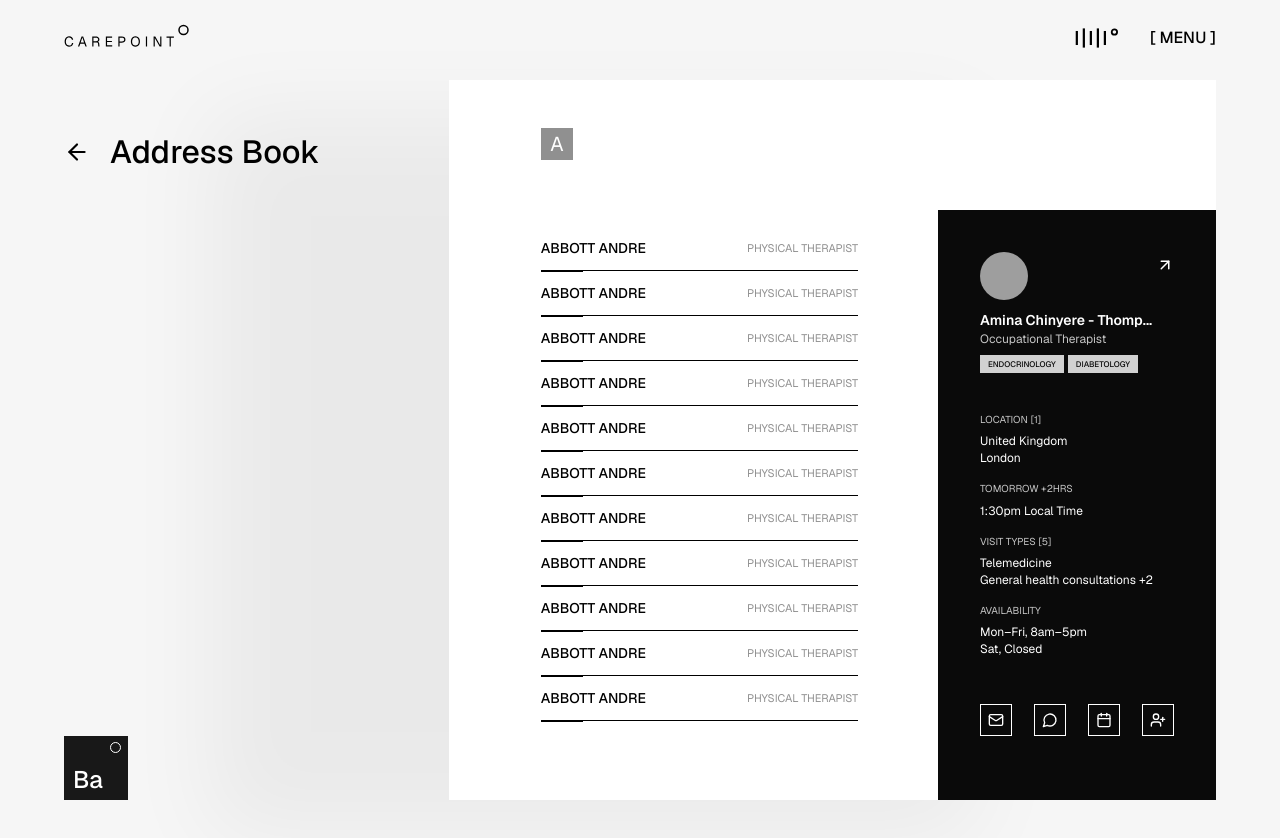
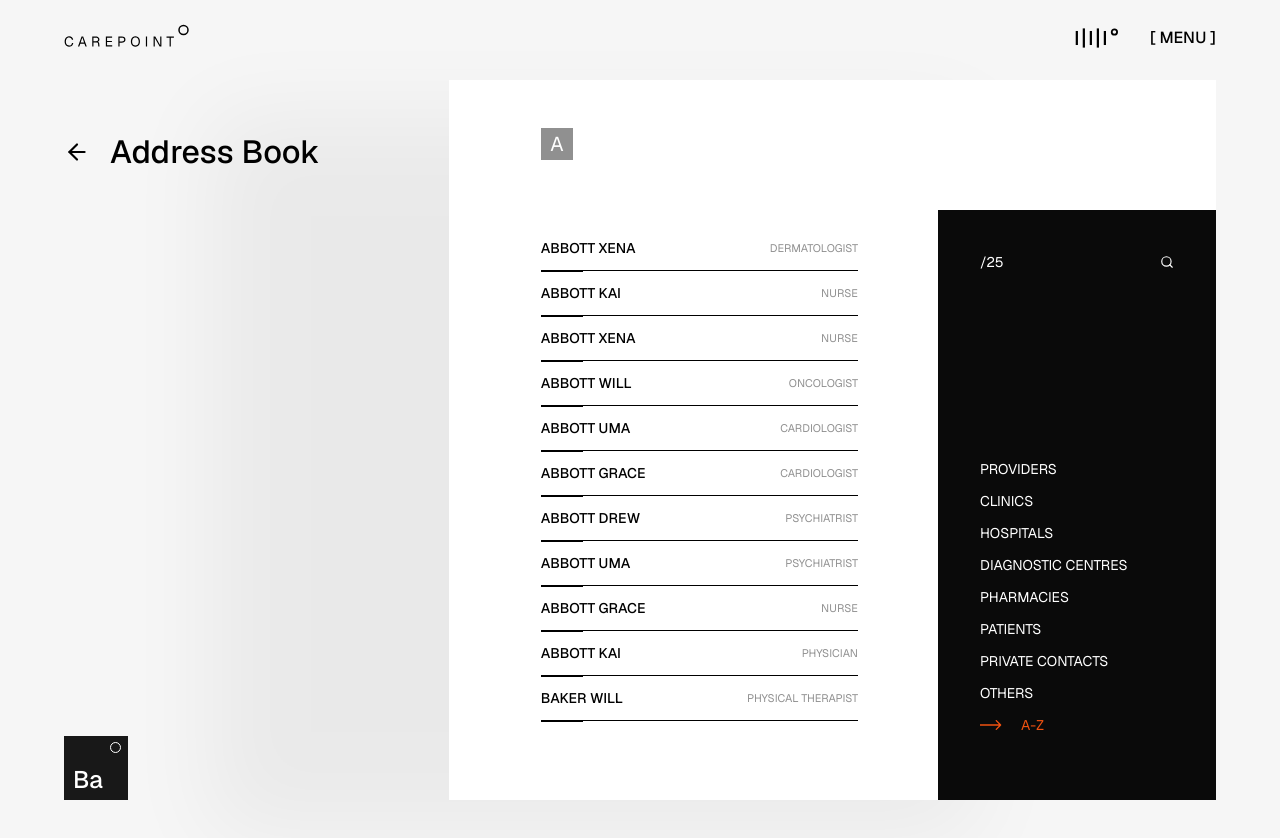
Before and after one commit to mosco98/neo-explore, a Next.js app: page /address-book in a window 1280 px wide. Built offline with nearby package versions, Linux system fonts and the light colour scheme; grey boxes are pictures that could not be loaded.

Commit message:
added hover effect

```diff
--- a/src/components/address-book.tsx
+++ b/src/components/address-book.tsx
@@ -14,6 +14,9 @@ import { AnimatePresence, motion } from "motion/react";
 import Image from "next/image";
 import { useState } from "react";
 import AddProfessionalNetwork from "./add-professional-network";
+import ContactList from "./contacts-list";
+
+export type DetailType = { name: string; role: string };
 
 const ALPHA_NUMERIC = [
   "a",
@@ -45,13 +48,16 @@ const ALPHA_NUMERIC = [
   "0-9"
 ];
 
-const contacts = Array.from({ length: 20 });
-
 const AddressBook = () => {
   const [isAddOpen, setIsAddOpen] = useState(false);
-  const [activeScreen, setActiveScreen] = useState<
-    "default" | "keypad" | "details"
-  >("details");
+  const [activeScreen, setActiveScreen] = useState<"default" | "keypad">(
+    "default"
+  );
+  const [activeLetter, setActiveLetter] = useState("");
+
+  const [selectedDetails, setSelectedDetails] = useState<
+    DetailType | undefined
+  >(undefined);
 
   if (isAddOpen) {
     return (
@@ -65,8 +71,8 @@ const AddressBook = () => {
   return (
     <div className="flex flex-1 gap-20 pl-[92px] pt-12">
       <div className="flex-1 pb-[64px]">
-        <div className="size-8 text-[20px] bg-[#909090] flex items-center justify-center text-white">
-          A
+        <div className="size-8 text-[20px] bg-[#909090] flex items-center justify-center text-white uppercase">
+          {activeLetter}
         </div>
 
         <AnimatePresence>
@@ -78,23 +84,10 @@ const AddressBook = () => {
               transition={{ delay: 0.5 }}
               className="mt-[66px] sm:max-h-[510px] 2xl:max-h-[900px] overflow-y-auto"
             >
-              {contacts.map((_item, i) => (
-                <div
-                  key={i}
-                  role="button"
-                  className="py-3 uppercase flex items-center justify-between border-b relative cursor-pointer hover:bg-[#90909005] transition group"
-                >
-                  <p className="text-sm font-medium font-mono group-hover:text-[#F05211] transition">
-                    Abbott ANDRE
-                  </p>
-
-                  <p className="text-[#909090] text-[11px]">
-                    Physical Therapist
-                  </p>
-
-                  <div className="absolute w-[42px] h-[2px] bg-black top-[99%] group-hover:bg-[#F05211] transition"></div>
-                </div>
-              ))}
+              <ContactList
+                setActiveLetter={(letter) => setActiveLetter(letter)}
+                setSelectedDetails={setSelectedDetails}
+              />
             </motion.div>
           )}
         </AnimatePresence>
@@ -105,7 +98,7 @@ const AddressBook = () => {
         className="w-[278px] h-[590px] bg-[#0A0A0A] self-end px-[42px] pt-[42px] pb-[64px] text-white text-sm flex flex-col justify-between font-mono"
       >
         <>
-          {activeScreen !== "details" && (
+          {!selectedDetails && (
             <>
               {activeScreen === "default" && (
                 <>
@@ -214,7 +207,7 @@ const AddressBook = () => {
           )}
         </>
 
-        {activeScreen === "details" && (
+        {selectedDetails && (
           <>
             <div className="flex-1 flex flex-col justify-between">
               <div>
@@ -243,10 +236,10 @@ const AddressBook = () => {
                   >
                     <div>
                       <h2 className="text-sm font-semibold line-clamp-1">
-                        Amina Chinyere - Thomp...
+                        {selectedDetails.name}
                       </h2>
                       <p className="mt-px text-[#C5C5C5] text-xs">
-                        Occupational Therapist
+                        {selectedDetails.role}
                       </p>
 
                       <div className="flex items-center flex-wrap gap-1 mt-2">
--- /dev/null
+++ b/src/components/contacts-list.tsx
@@ -0,0 +1,77 @@
+"use client";
+
+import { providers } from "@/lib/providers";
+import { useEffect, useRef } from "react";
+import { DetailType } from "./address-book";
+
+interface ContactListProps {
+  setActiveLetter: (letter: string) => void;
+  setSelectedDetails: (detail: DetailType | undefined) => void;
+}
+
+const ContactList = ({
+  setActiveLetter,
+  setSelectedDetails
+}: ContactListProps) => {
+  const sectionRefs = useRef<{ [key: string]: HTMLElement | null }>({});
+
+  useEffect(() => {
+    const observer = new IntersectionObserver(
+      (entries) => {
+        const visible = entries
+          .filter((entry) => entry.isIntersecting)
+          .sort((a, b) => b.intersectionRatio - a.intersectionRatio);
+        if (visible.length > 0) {
+          const letter = visible[0].target.getAttribute("data-letter");
+          if (letter) {
+            setActiveLetter(letter);
+          }
+        }
+      },
+      { threshold: 0.5 }
+    );
+
+    Object.values(sectionRefs.current).forEach((el) => {
+      if (el) observer.observe(el);
+    });
+
+    return () => observer.disconnect();
+  }, [setActiveLetter]);
+
+  const handleOnMouseOver = (detail: { name: string; role: string }) => {
+    setSelectedDetails(detail);
+  };
+
+  return (
+    <>
+      {Object.entries(providers).map(([letter, contacts]) => (
+        <section
+          key={letter}
+          ref={(el) => {
+            sectionRefs.current[letter] = el;
+          }}
+          data-letter={letter}
+        >
+          {contacts.map((item, i) => (
+            <div
+              key={i}
+              role="button"
+              className="py-3 uppercase flex items-center justify-between border-b relative cursor-pointer hover:bg-[#90909005] transition group"
+              onMouseOver={() => handleOnMouseOver(item)}
+            >
+              <p className="text-sm font-medium font-mono group-hover:text-[#F05211] transition">
+                {item.name}
+              </p>
+
+              <p className="text-[#909090] text-[11px]">{item.role}</p>
+
+              <div className="absolute w-[42px] h-[2px] bg-black top-[99%] group-hover:bg-[#F05211] transition"></div>
+            </div>
+          ))}
+        </section>
+      ))}
+    </>
+  );
+};
+
+export default ContactList;
```
